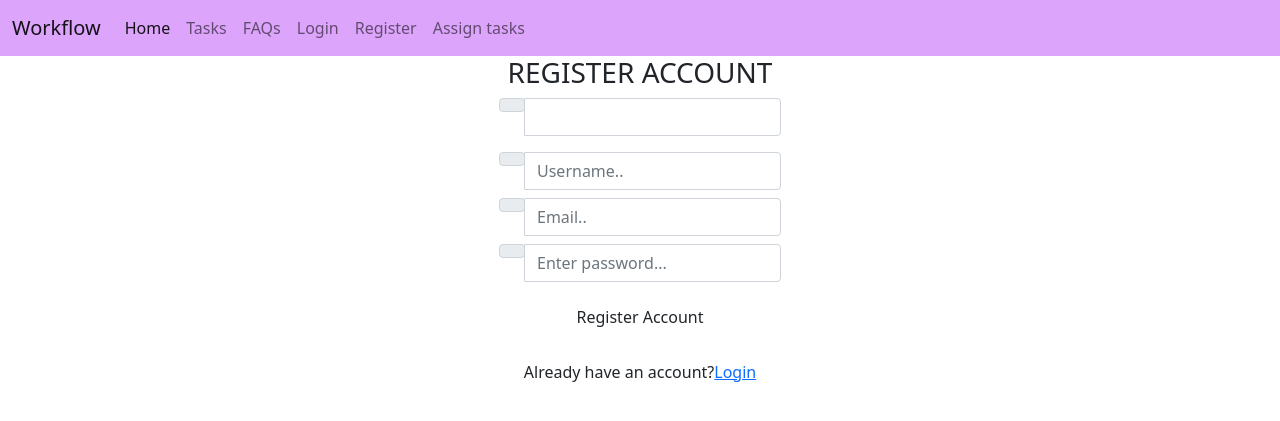
After one commit to AditeeKore/Workflow-Managment-Application, a Django app: page /register in a window 1280 px wide. The commit adds this page. Shown: the top 421 px of the page. Run offline with Django 3.2, Linux system fonts and the light colour scheme; some libraries are stand-ins or nearby versions.

Commit message:
late night changes

```diff
--- a/Workflow/Home/urls.py
+++ b/Workflow/Home/urls.py
@@ -6,6 +6,7 @@ urlpatterns = [
     path("", views.index, name='index'),
     path("index", views.index, name='index'),
     path("login", views.login, name='login'),
+    path("register", views.register, name='register'),
     path("faq", views.faq, name='faq'),
     path("tasks", views.tasks, name='tasks'),
     path("taskassign", views.taskassign, name='taskassign'),
--- a/Workflow/Home/views.py
+++ b/Workflow/Home/views.py
@@ -9,6 +9,9 @@ def index(request):
 
 def login(request):
     return render(request, 'login.html')
+
+def register(request):
+    return render(request, 'register.html')
 
 def faq(request):
     return render(request, 'faq.html')
--- a/Workflow/templates/base.html
+++ b/Workflow/templates/base.html
@@ -29,6 +29,9 @@
                 <a class="nav-link" href="/login" >Login</a>
               </li>
               <li class="nav-item">
+                <a class="nav-link" href="/register" >Register</a>
+              </li>
+              <li class="nav-item">
                 <a class="nav-link" href="/taskassign" >Assign tasks</a>
               </li>
             </ul>
--- /dev/null
+++ b/Workflow/templates/register.html
@@ -0,0 +1,135 @@
+{% extends 'base.html' %}
+<head>
+	<title>Login</title>
+	<link rel="stylesheet" href="https://stackpath.bootstrapcdn.com/bootstrap/4.1.3/css/bootstrap.min.css" integrity="sha384-MCw98/SFnGE8fJT3GXwEOngsV7Zt27NXFoaoApmYm81iuXoPkFOJwJ8ERdknLPMO" crossorigin="anonymous">
+	<script src="https://ajax.googleapis.com/ajax/libs/jquery/3.3.1/jquery.min.js"></script>
+	<link rel="stylesheet" href="https://use.fontawesome.com/releases/v5.6.1/css/all.css" integrity="sha384-gfdkjb5BdAXd+lj+gudLWI+BXq4IuLW5IT+brZEZsLFm++aCMlF1V92rMkPaX4PP" crossorigin="anonymous">
+
+	<style>
+		body,
+		html {
+			margin: 0;
+			padding: 0;
+			height: 100%;
+			background: #7abecc !important;
+		}
+		.user_card {
+			width: 350px;
+			margin-top: auto;
+			margin-bottom: auto;
+			background: #74cfbf;
+			position: relative;
+			display: flex;
+			justify-content: center;
+			flex-direction: column;
+			padding: 10px;
+			box-shadow: 0 4px 8px 0 rgba(0, 0, 0, 0.2), 0 6px 20px 0 rgba(0, 0, 0, 0.19);
+			-webkit-box-shadow: 0 4px 8px 0 rgba(0, 0, 0, 0.2), 0 6px 20px 0 rgba(0, 0, 0, 0.19);
+			-moz-box-shadow: 0 4px 8px 0 rgba(0, 0, 0, 0.2), 0 6px 20px 0 rgba(0, 0, 0, 0.19);
+			border-radius: 5px;
+
+		}
+
+		.form_container {
+			margin-top: 20px;
+		}
+
+		#form-title{
+			color: #fff;
+		}
+		.login_btn {
+			width: 100%;
+			background: #33ccff !important;
+			color: white !important;
+		}
+		.login_btn:focus {
+			box-shadow: none !important;
+			outline: 0px !important;
+		}
+		.login_container {
+			padding: 0 2rem;
+		}
+		.input-group-text {
+			background: #f7ba5b !important;
+			color: white !important;
+			border: 0 !important;
+			border-radius: 0.25rem 0 0 0.25rem !important;
+		}
+		.input_user,
+		.input_pass:focus {
+			box-shadow: none !important;
+			outline: 0px !important;
+		}
+
+	</style>
+
+</head>
+{% block body%}
+<body>
+	<div class="container h-100">
+		<div class="d-flex justify-content-center h-100">
+			<div class="user_card">
+				<div class="d-flex justify-content-center">
+					<h3 id="form-title">REGISTER ACCOUNT</h3>
+				</div>
+				<div class="d-flex justify-content-center form_container">
+
+					<form method="POST" action="">
+						<div class="input-group mb-3">
+							<div class="input-group-append">
+								<span class="input-group-text"><i class="fas fa-user"></i></span>
+							</div>
+							<input type="text" name="username">
+						</div>
+						<div class="input-group mb-2">
+							<div class="input-group-append">
+								<span class="input-group-text"><i class="fas fa-envelope-square"></i></span>
+							</div>
+							<input type="email" name="email">
+						</div>
+						<div class="input-group mb-2">
+							<div class="input-group-append">
+								<span class="input-group-text"><i class="fas fa-key"></i></span>
+							</div>
+							<input type="text" name="password1">
+						</div>
+						<div class="input-group mb-2">
+							<div class="input-group-append">
+								<span class="input-group-text"><i class="fas fa-key"></i></span>
+							</div>
+							<input type="text" name="password2">
+						</div>
+
+				   		<div class="d-flex justify-content-center mt-3 login_container">
+				 			<input class="btn login_btn" type="submit" value="Register Account">
+				   		</div>
+					</form>
+				</div>
+
+				<div class="mt-4">
+					<div class="d-flex justify-content-center links">
+						Already have an account? <a href="{% url 'login' %}" class="ml-2">Login</a>
+					</div>
+				</div>
+			</div>
+		</div>
+	</div>
+	<script>
+						/* Because i didnt set placeholder values in forms.py they will be set here using vanilla Javascript
+		//We start indexing at one because CSRF_token is considered and input field
+		 */
+
+		//Query All input fields
+		var form_fields = document.getElementsByTagName('input')
+		form_fields[1].placeholder='Username..';
+		form_fields[2].placeholder='Email..';
+		form_fields[3].placeholder='Enter password...';
+		form_fields[4].placeholder='Re-enter Password...';
+
+
+		for (var field in form_fields){
+			form_fields[field].className += ' form-control'
+		}
+	</script>
+</body>
+{% endblock %}
```
